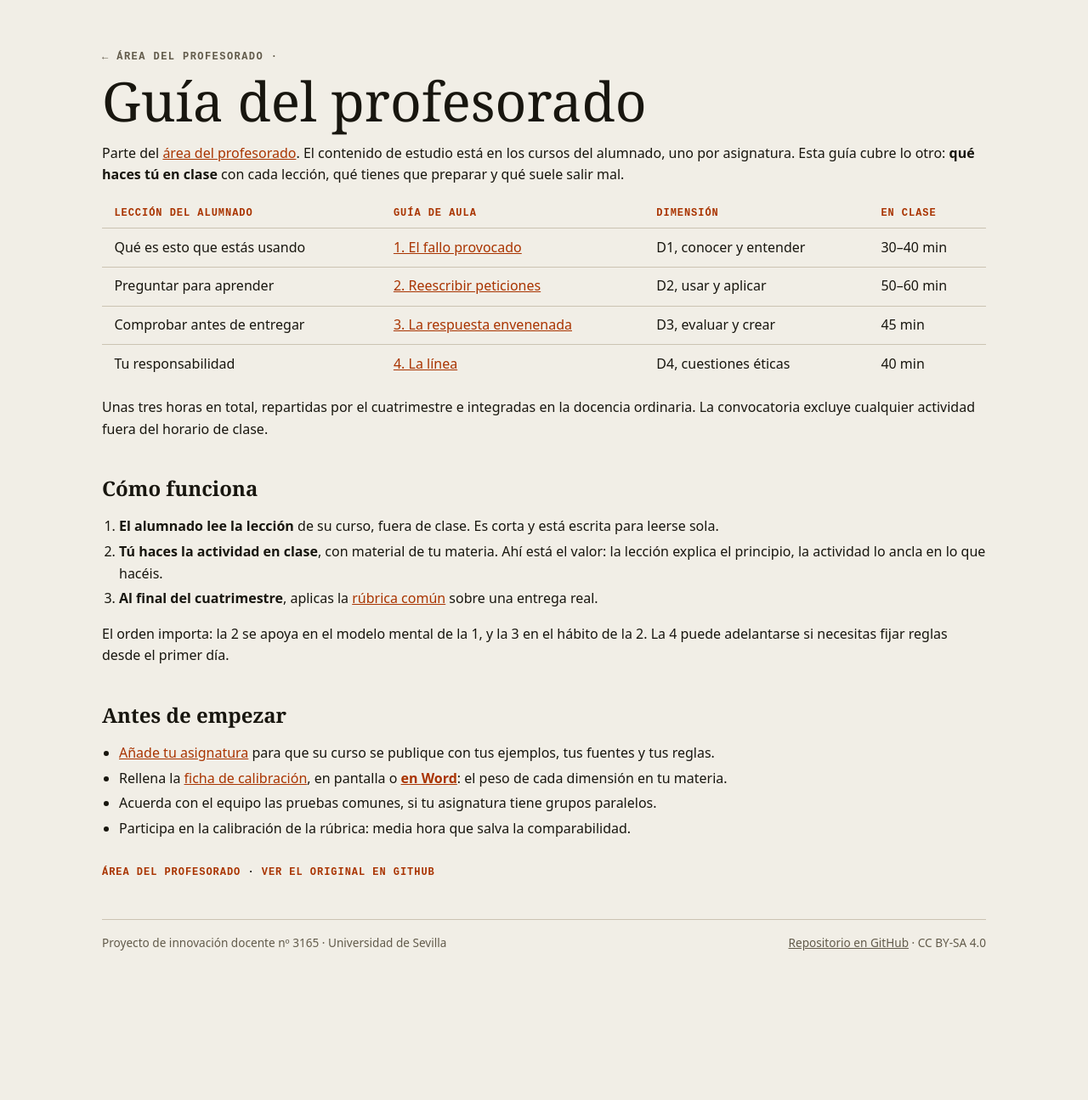
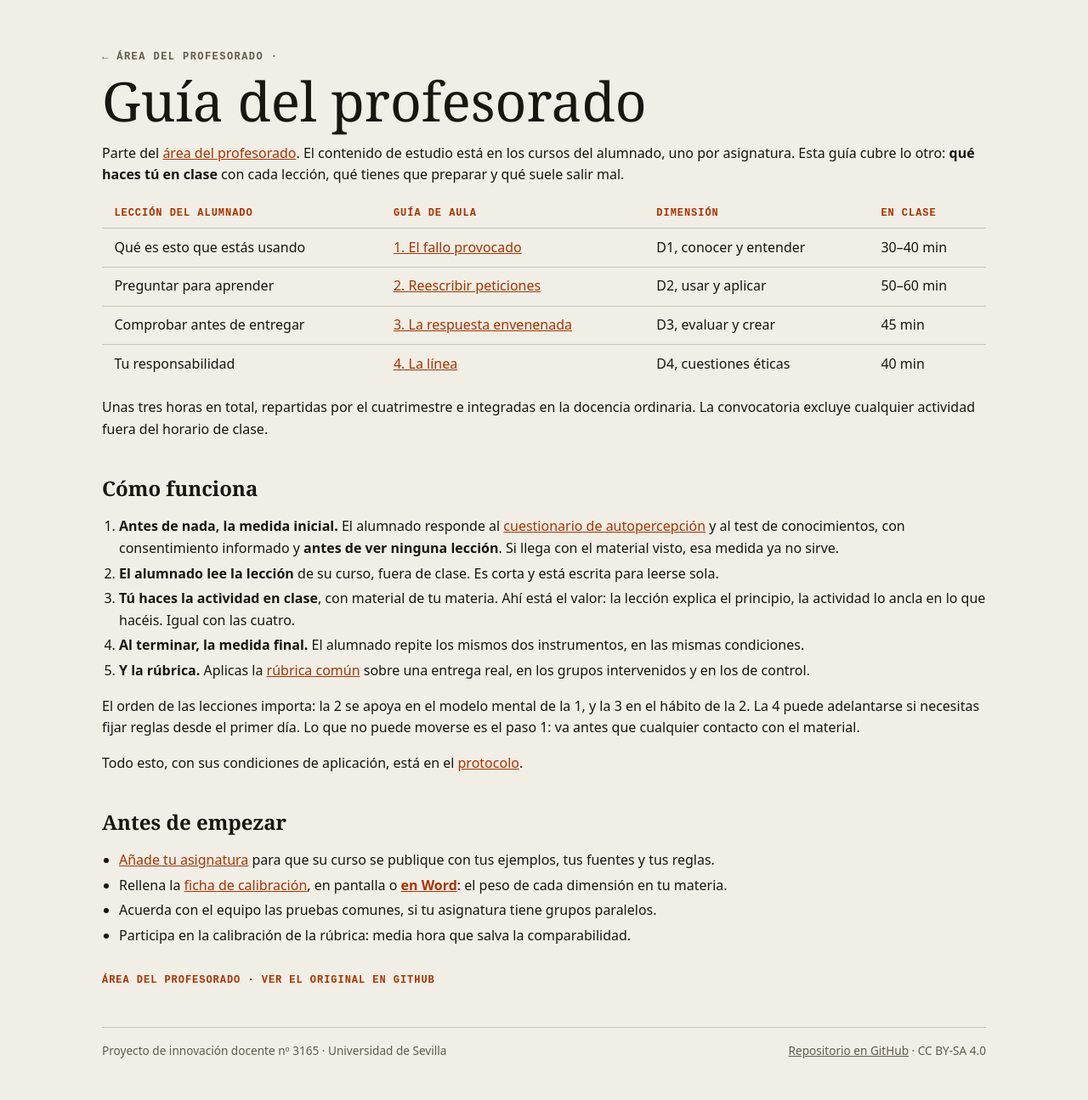
Before and after one commit to jorgeBIGS/innovacion-US-3165, a Jekyll site: the page built from docencia/README.md, in a window 1280 px wide. Shown: the whole page at 85% size. Built offline with Jekyll 4.4.1, drawn with Linux system fonts in a browser that asks for light colours; before the commit the page ends 1169 px from its top, so only the background shows below that.

Commit message:
Corregir la secuencia: test, material y test de nuevo
La sección 'Cómo se lleva al aula' describía sólo el material y la
actividad, y dejaba fuera que la medida inicial va antes de que el
alumnado vea nada. Si llega con las lecciones vistas, el pre ya no mide
el punto de partida.

- marco común y guía del profesorado: secuencia completa, con el paso 1
  marcado como inamovible.
- página de curso: el alumnado también lo ve, para que no se adelante.

Co-Authored-By: Claude Opus 5 <noreply@anthropic.com>

```diff
--- a/_layouts/curso.html
+++ b/_layouts/curso.html
@@ -22,6 +22,12 @@ layout: base
 
 <h2>El curso</h2>
 <p>Cuatro lecciones cortas. Léelas en orden: cada una se apoya en la anterior.</p>
+<div class="aviso">
+  <p><b>Antes de empezar.</b> Tu docente te pasará un cuestionario y un test breves.
+  Respóndelos <b>antes</b> de leer ninguna lección: sirven para ver de dónde partes, y si
+  los haces después ya no miden eso. Al terminar el curso los repetirás. Son anónimos y
+  voluntarios, y el curso no se califica.</p>
+</div>
 <div class="grid">
   {% for n in (1..4) %}
   {% assign i = n | minus: 1 %}
--- a/docencia/README.md
+++ b/docencia/README.md
@@ -21,15 +21,27 @@ ordinaria. La convocatoria excluye cualquier actividad fuera del horario de clas
 
 ## Cómo funciona
 
-1. **El alumnado lee la lección** de su curso, fuera de clase. Es corta y está escrita para
+1. **Antes de nada, la medida inicial.** El alumnado responde al
+   [cuestionario de autopercepción](../instrumentos/cuestionario-autopercepcion.md) y al
+   test de conocimientos, con consentimiento informado y **antes de ver ninguna lección**.
+   Si llega con el material visto, esa medida ya no sirve.
+2. **El alumnado lee la lección** de su curso, fuera de clase. Es corta y está escrita para
    leerse sola.
-2. **Tú haces la actividad en clase**, con material de tu materia. Ahí está el valor:
-   la lección explica el principio, la actividad lo ancla en lo que hacéis.
-3. **Al final del cuatrimestre**, aplicas la
-   [rúbrica común](../instrumentos/rubrica-calidad-uso-ia.md) sobre una entrega real.
+3. **Tú haces la actividad en clase**, con material de tu materia. Ahí está el valor:
+   la lección explica el principio, la actividad lo ancla en lo que hacéis. Igual con las
+   cuatro.
+4. **Al terminar, la medida final.** El alumnado repite los mismos dos instrumentos, en
+   las mismas condiciones.
+5. **Y la rúbrica.** Aplicas la
+   [rúbrica común](../instrumentos/rubrica-calidad-uso-ia.md) sobre una entrega real, en
+   los grupos intervenidos y en los de control.
 
-El orden importa: la 2 se apoya en el modelo mental de la 1, y la 3 en el hábito de la 2.
-La 4 puede adelantarse si necesitas fijar reglas desde el primer día.
+El orden de las lecciones importa: la 2 se apoya en el modelo mental de la 1, y la 3 en el
+hábito de la 2. La 4 puede adelantarse si necesitas fijar reglas desde el primer día. Lo
+que no puede moverse es el paso 1: va antes que cualquier contacto con el material.
+
+Todo esto, con sus condiciones de aplicación, está en el
+[protocolo](../instrumentos/protocolo-aplicacion.md).
 
 ## Antes de empezar
 
```
Also changed, not shown: marco/marco-comun.md (+19 -7 lines), profesorado.md (+4 -0 lines).
